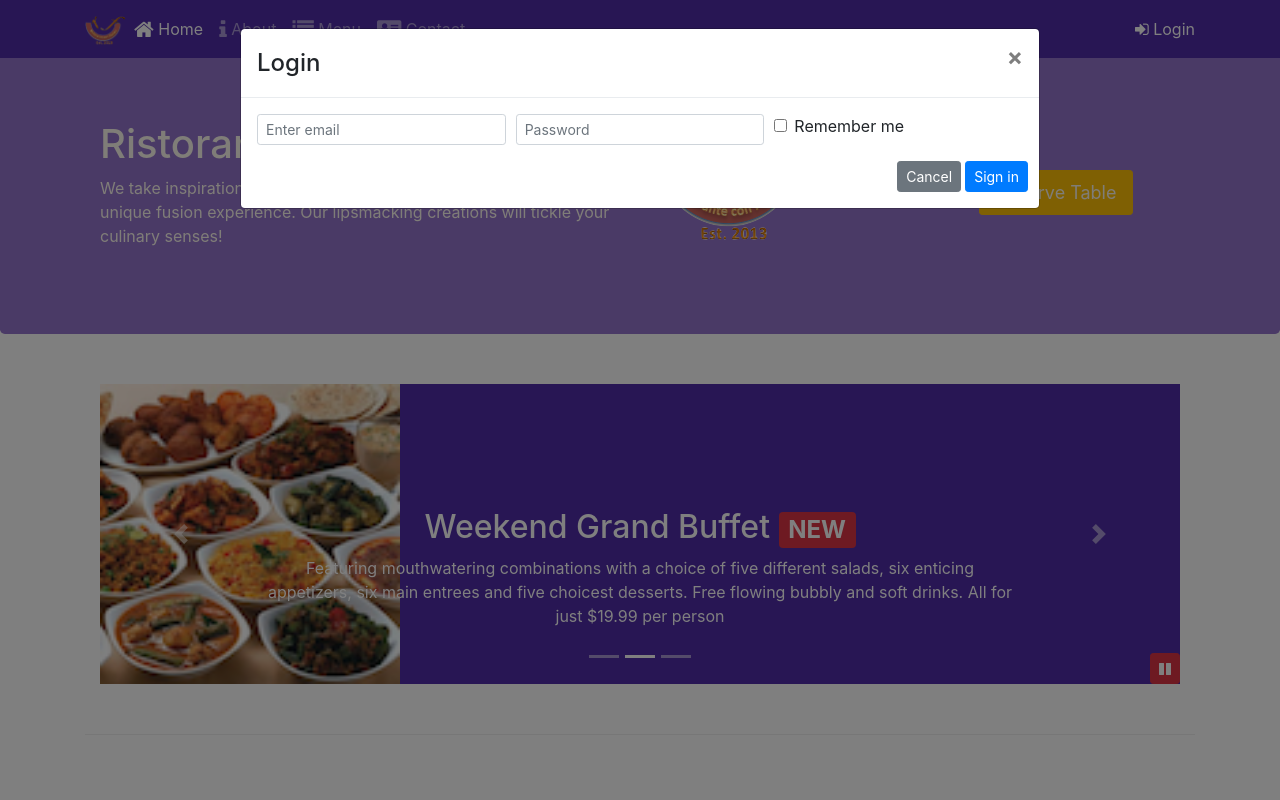
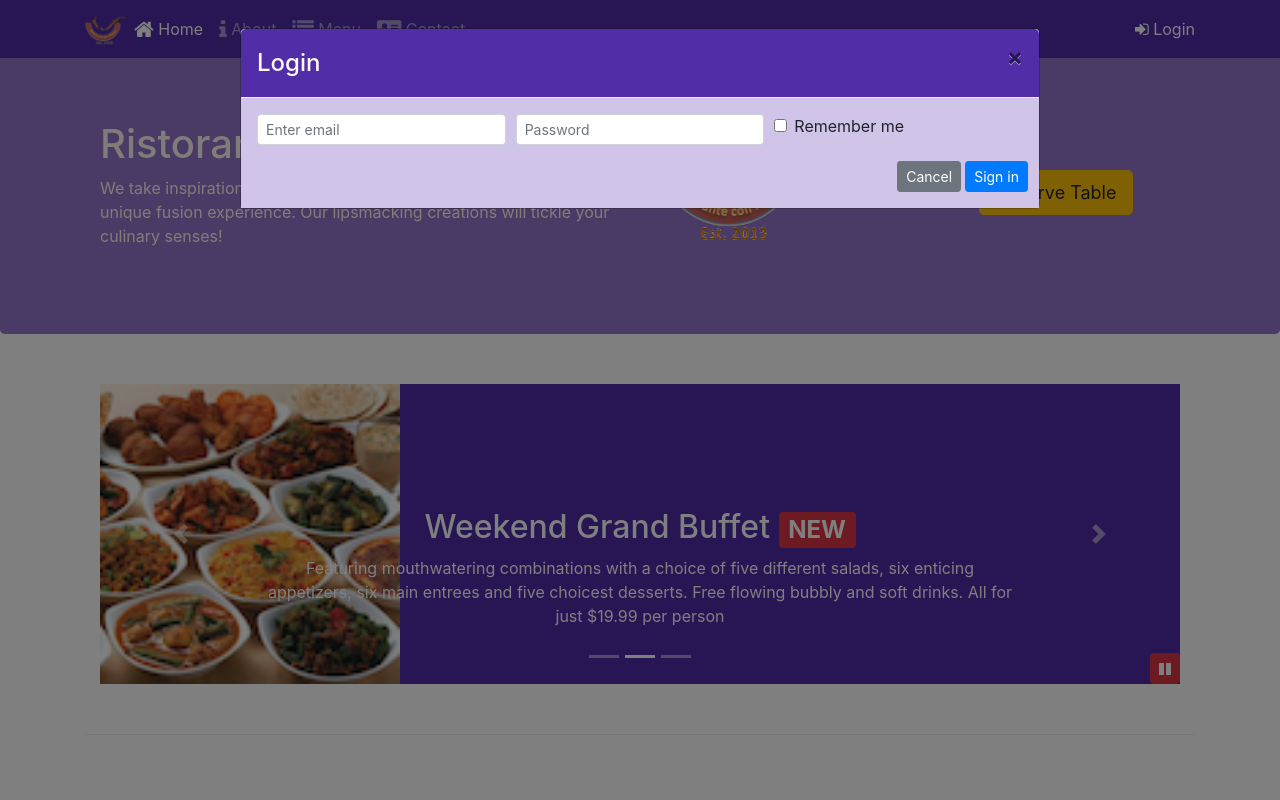
Before and after one commit to abhijaygh/coursera-bootstrap-4, a website: page index.html in a window 1280 px wide. Both pictures are taken after a click on the link "Login". Shown: the top 800 px of the page. Drawn offline with nearby package versions, Linux system fonts and the light colour scheme.

Commit message:
assignment-4

```diff
--- a/css/styles.scss
+++ b/css/styles.scss
@@ -74,3 +74,12 @@ body{
     bottom: 0px;
     z-index: 1;
 }
+
+.modal-body{
+    background:  #D1C4E9;
+}
+
+.modal-header{
+    background-color: #512DA8;
+    color: floralwhite;
+}
--- a/index.html
+++ b/index.html
@@ -31,7 +31,7 @@
                     <li class="nav-item"><a class="nav-link" href="./contactus.html"><span class="fa fa-address-card fa-lg"></span> Contact</a></li>
                 </ul>
                 <span class="navbar-text">
-                    <a data-toggle="modal" data-target="#loginModal">
+                    <a id="loginbutton">
                     <span class="fa fa-sign-in"></span> Login</a>
                 </span>
             </div>
@@ -87,7 +87,7 @@
                 </div>
                 <div class="col-12 col-sm align-self-center" style="text-align: center;">
                     <span class="navbar-text">
-                    <a data-toggle="modal" data-target="#reservation" role="button" class="btn nav-link btn-warning btn-sm btn-block" style="font-size: 18px;">Reserve Table</a>
+                    <button type="button" id="reservebutton" style="font-size: 18px;" class="btn btn-warning btn-lg">Reserve Table</button>
                 </span>
                 </div>
             </div>
@@ -349,7 +349,20 @@
 
         });
     </script>
-
+    <script>
+        $(document).ready(function(){
+          $("#reservebutton").click(function(){
+            $("#reservation").modal();
+          });
+        });
+    </script>
+    <script>
+        $(document).ready(function(){
+          $("#loginbutton").click(function(){
+            $("#loginModal").modal();
+          });
+        });
+    </script>
 </body>
 
 </html>
```
Also changed, not shown: css/styles.css.
